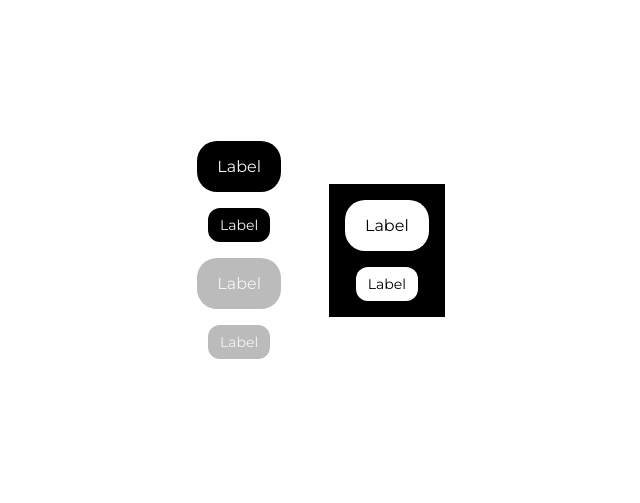
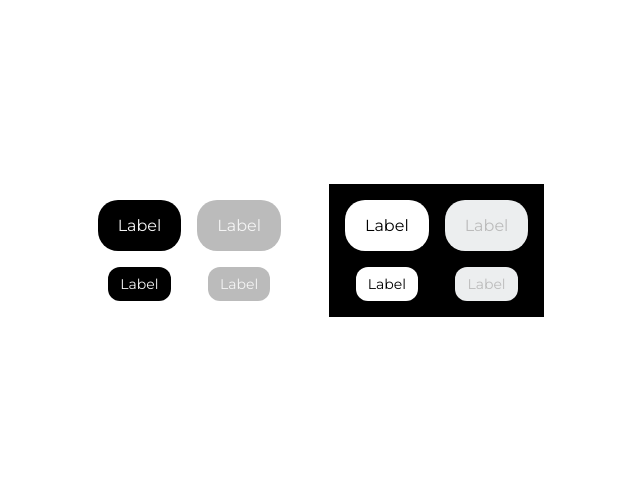
Before and after one commit to GuillaumeMonnard/evaluation-continue, a website built with Parcel: page src/index.html in a window 1280 px wide. Shown: the whole page, without its empty margins (87-727 px from the left). Built offline with nearby package versions, Linux system fonts and the light colour scheme; a web font is replaced by a local one.

Commit message:
disposition de boutons qui corresponds au figma

```diff
--- a/src/index.html
+++ b/src/index.html
@@ -12,14 +12,24 @@
   <body>
     <div id="semaine-1">
       <div id="primary-container">
+        <div class="group">
           <button class="default">Label</button>
           <button class="default small">Label</button>
+        </div>
+        <div class="group">
           <button class="default" disabled>Label</button>
           <button class="default small" disabled>Label</button>
         </div>
+      </div>
       <div id="secondary-container">
+        <div class="group">
           <button class="default secondary">Label</button>
           <button class="default secondary small">Label</button>
+        </div>
+        <div class="group">
+          <button class="default secondary" disabled>Label</button>
+          <button class="default secondary small" disabled>Label</button>
+        </div>
       </div>
     </div>
 
--- a/src/scss/modules/_CTA.scss
+++ b/src/scss/modules/_CTA.scss
@@ -1,6 +1,5 @@
 #primary-container {
   display: flex;
-  flex-direction: column;
   gap: 1rem;
   justify-content: center;
   align-items: center;
@@ -10,12 +9,19 @@
 
 #secondary-container {
   display: flex;
-  flex-direction: column;
   gap: 1rem;
   justify-content: center;
   align-items: center;
   background-color: #000;
   padding: 1rem;
+}
+
+.group {
+  display: flex;
+  flex-direction: column;
+  align-items: center;
+  justify-content: center;
+  gap: 1rem;
 }
 
 .default {
@@ -55,6 +61,11 @@
   &:hover {
     background-color: #b4bbc0;
   }
+
+  &:disabled {
+    background-color: #eceeef;
+    color: #bbb;
+  }
 }
 
 .small {
```
Lines whose indentation alone changed are shown as unchanged.
